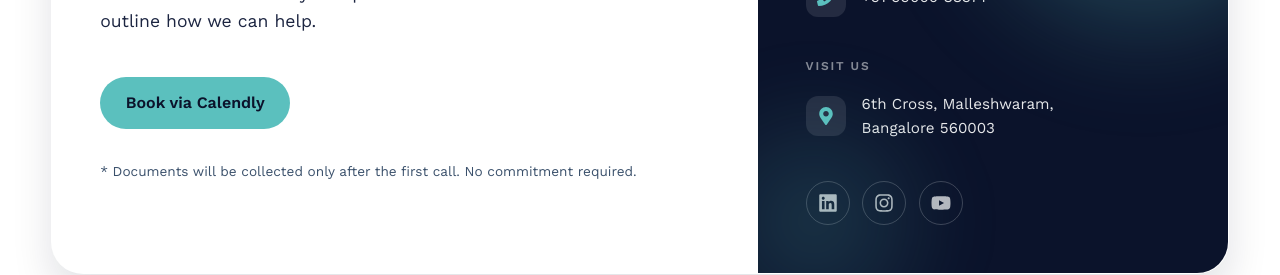
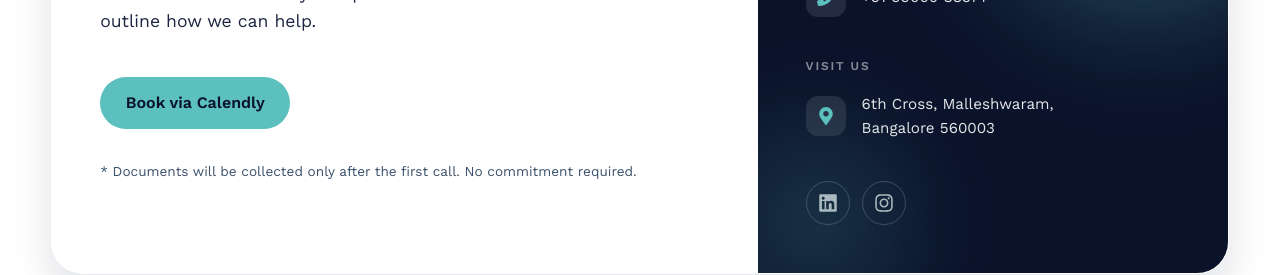
Before and after one commit to varunbellutagi/varunbellutagi.github.io, a React (Vite) app: page / in a window 1280 px wide. Shown: the part 4117-4392 px from the top of the page. Built offline with nearby package versions, Linux system fonts and the light colour scheme.

Commit message:
fix socials

```diff
--- a/src/sections/ContactSection.tsx
+++ b/src/sections/ContactSection.tsx
@@ -32,7 +32,8 @@ function ContactSection() {
             Book via Calendly
           </a>
           <p className="contact-subtext">
-            * Documents will be collected only after the first call. No commitment required.
+            * Documents will be collected only after the first call. No
+            commitment required.
           </p>
         </div>
 
@@ -77,7 +78,7 @@ function ContactSection() {
 
           <div className="social-row">
             <a
-              href="https://www.linkedin.com/in/varun-bellutagi/"
+              href="https://www.linkedin.com/company/msvpco/"
               className="social-link"
               aria-label="LinkedIn"
               target="_blank"
@@ -86,22 +87,13 @@ function ContactSection() {
               <FaLinkedin size={20} />
             </a>
             <a
-              href="https://instagram.com"
+              href="https://www.instagram.com/msvp.co?igsh=MWk1ZHVscGU1NWlpaQ=="
               className="social-link"
               aria-label="Instagram"
               target="_blank"
               rel="noopener noreferrer"
             >
               <FaInstagram size={20} />
-            </a>
-            <a
-              href="https://youtube.com"
-              className="social-link"
-              aria-label="YouTube"
-              target="_blank"
-              rel="noopener noreferrer"
-            >
-              <FaYoutube size={20} />
             </a>
           </div>
         </div>
```
